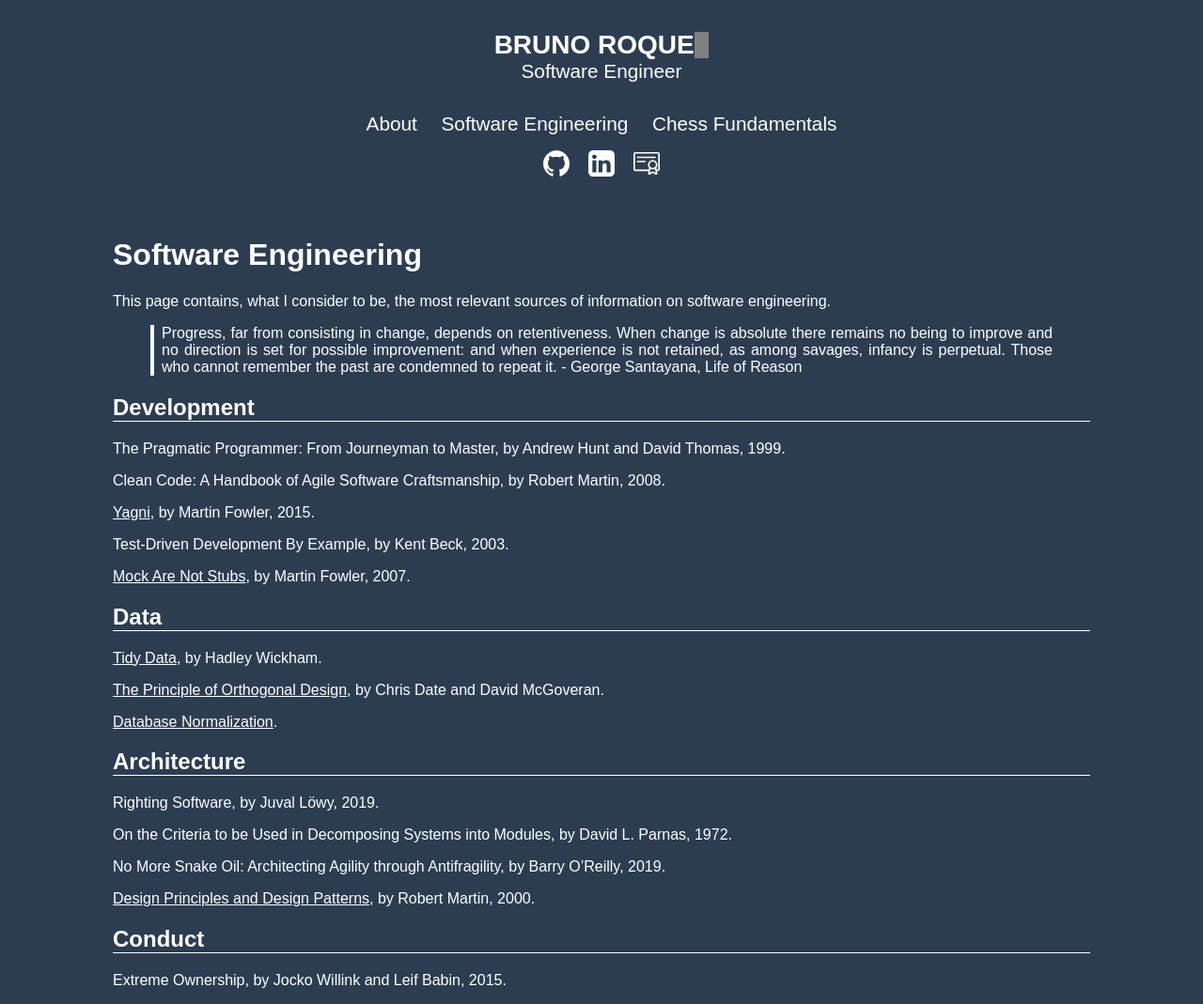
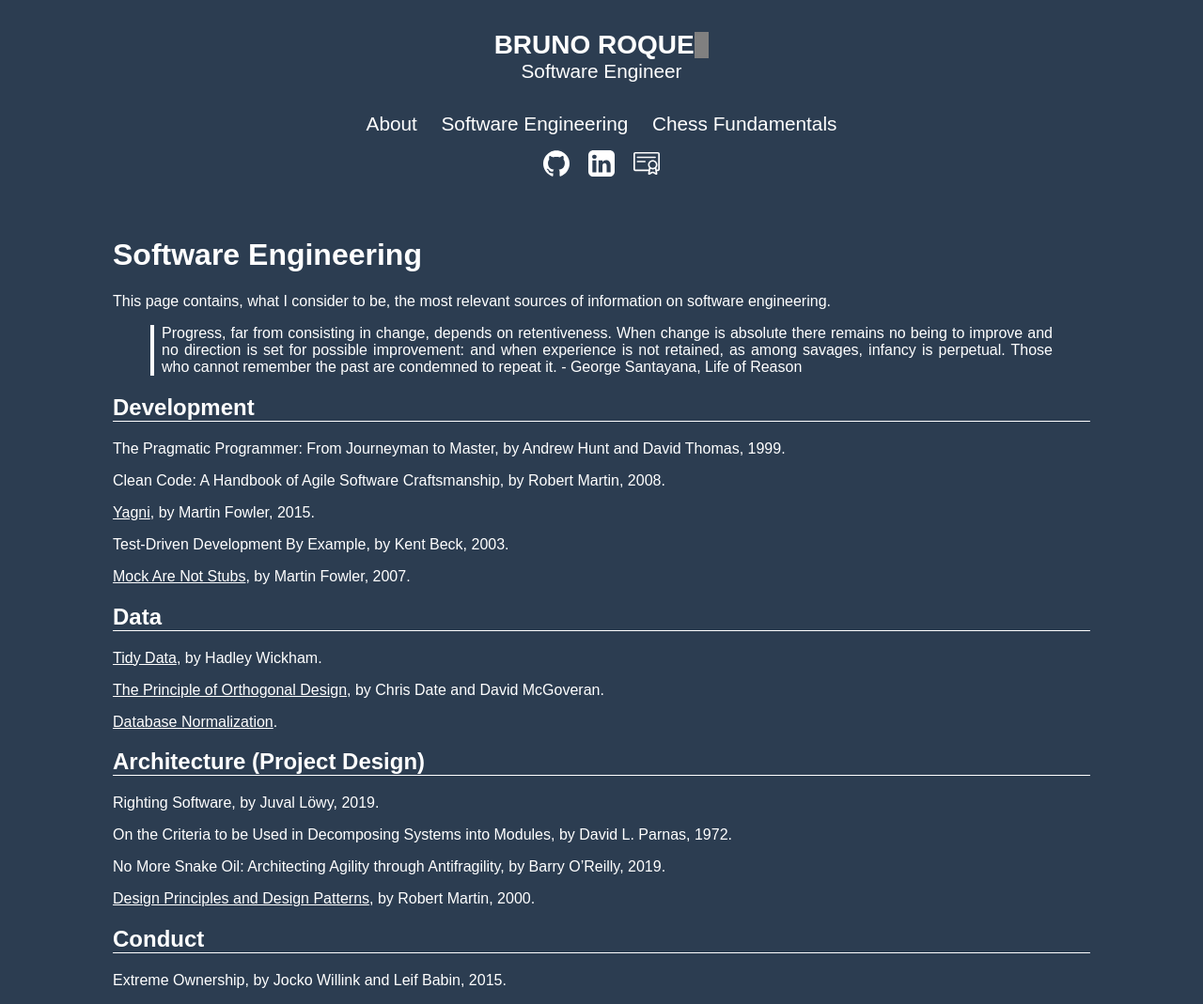
Before and after one commit to brunoroque06/brunoroque06.github.io, a Jekyll site: the page built from _pages/software-engineering.md, in a window 1280 px wide. Shown: the whole page at 94% size. Built offline with Jekyll 4.4.1, drawn with Linux system fonts in a browser that asks for light colours; our own code applies the rules of GitHub Pages for plain Markdown files.

Commit message:
Improve title

```diff
--- a/_pages/software-engineering.md
+++ b/_pages/software-engineering.md
@@ -29,7 +29,7 @@
 
 [Database Normalization](https://en.wikipedia.org/wiki/Database_normalization#Normal_forms).
 
-## Architecture
+## Architecture (Project Design)
 
 Righting Software, by Juval Löwy, 2019.
 
```
